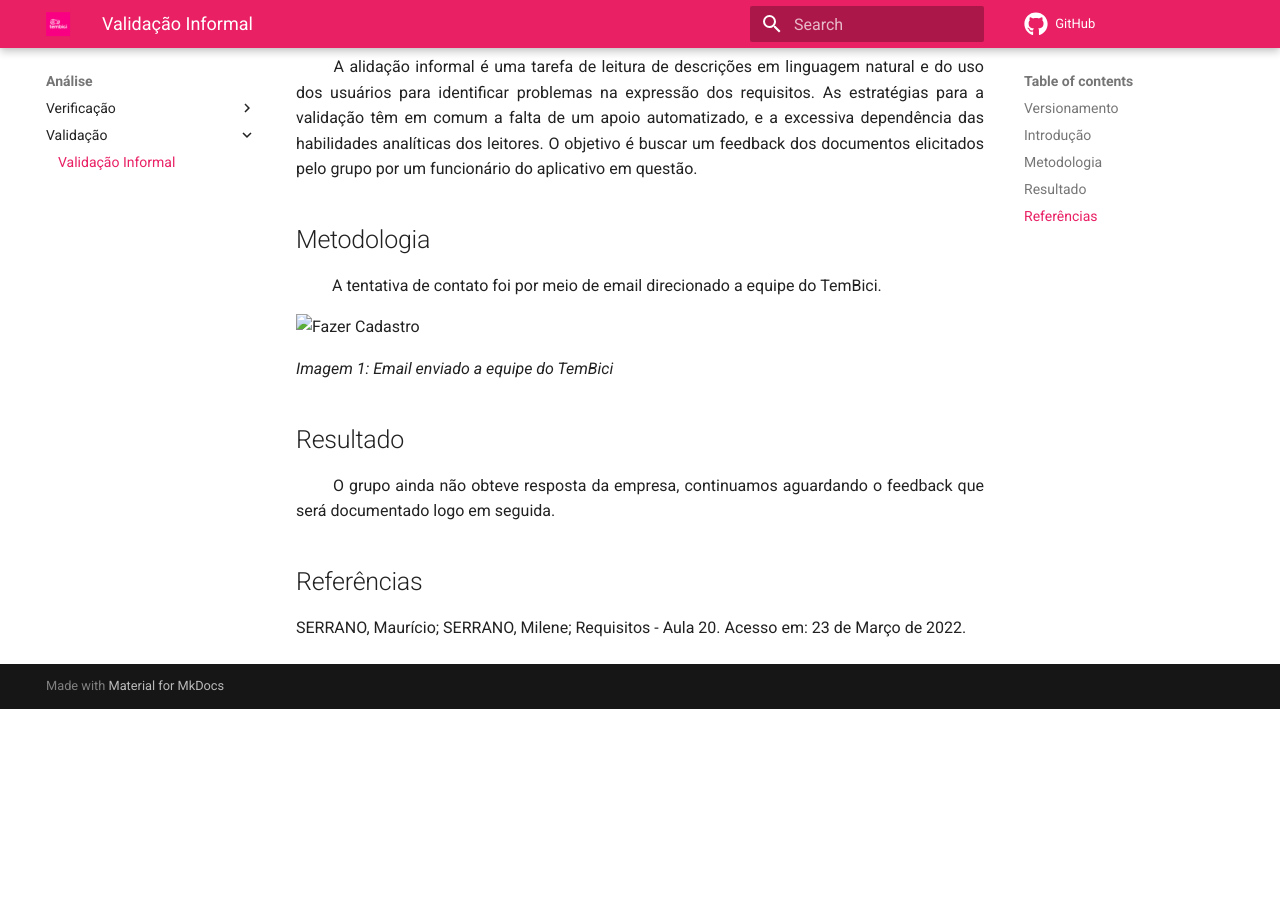
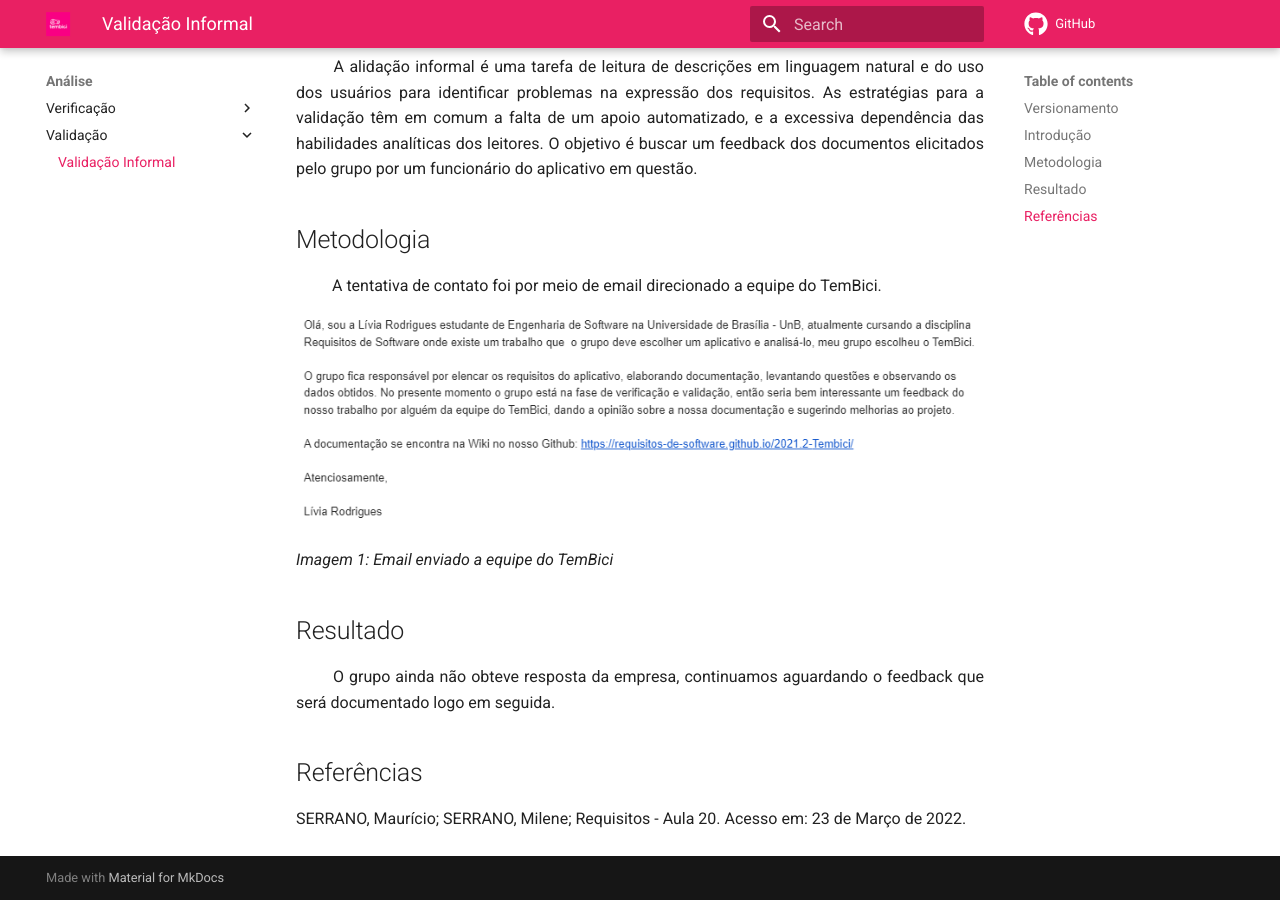
Before and after one commit to Requisitos-de-Software/2021.2-Tembici, an MkDocs documentation site: the page built from docs/analise/validacao/validacao_informal.md, in a window 1280 px wide and 900 px high, scrolled down 532 px. Built offline with MkDocs 1.6.1 and Material for MkDocs 9.7.7, drawn with Linux system fonts in a browser that asks for light colours; comment, search, counter and statistics services are not loaded; before the commit the page ends 1241 px from its top, so only the background shows below that.

Commit message:
Mudança no caminho da imagem

```diff
--- a/docs/analise/validacao/validacao_informal.md
+++ b/docs/analise/validacao/validacao_informal.md
@@ -14,7 +14,7 @@
 ## Metodologia
 <p align="justify">&emsp;&emsp; A tentativa de contato foi por meio de email direcionado a equipe do TemBici.</p>
 
-![Fazer Cadastro](../assets/analise/validacao/email.png)
+![Email](../../assets/analise/validacao/email.png)
 
 *Imagem 1: Email enviado a equipe do TemBici*
 
```
